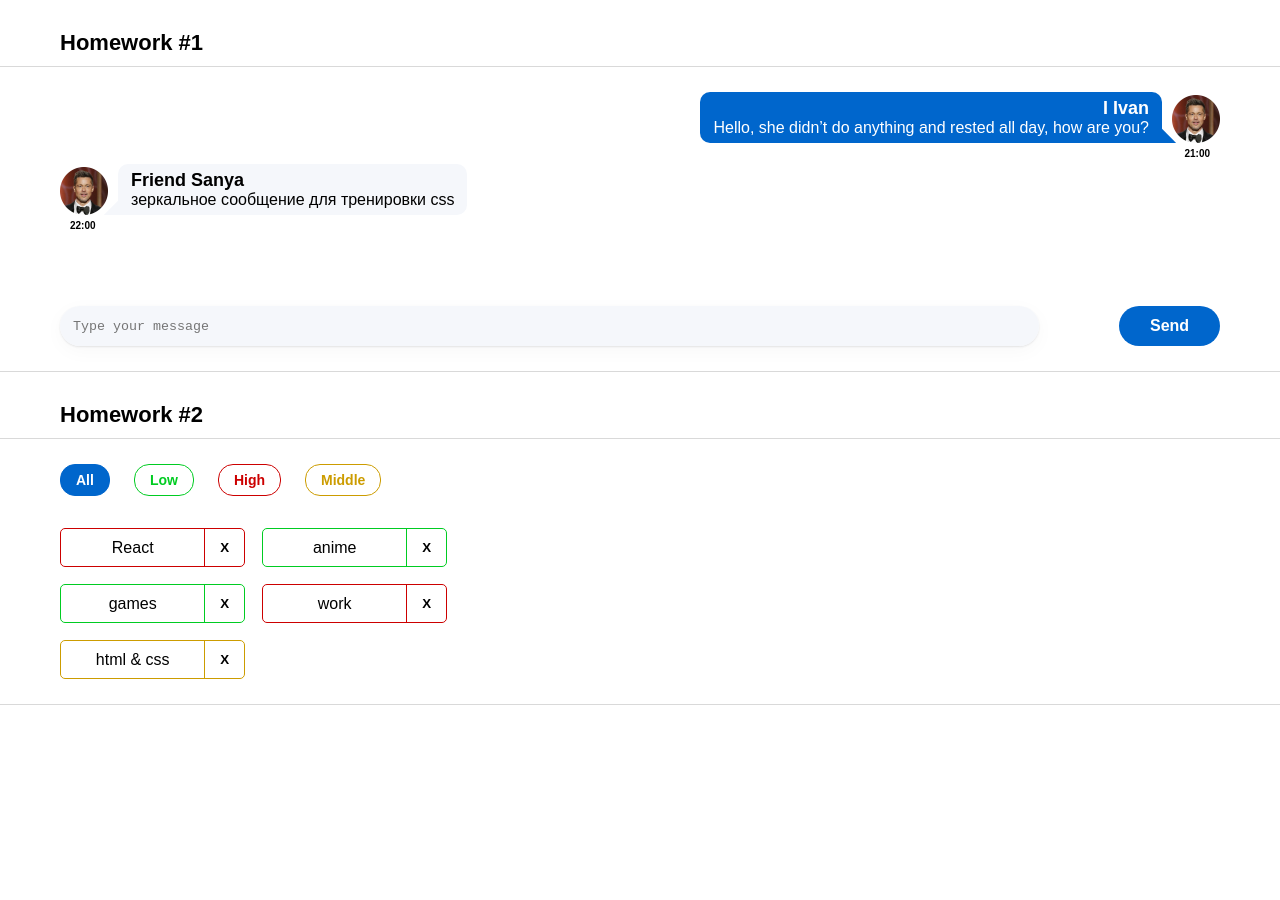
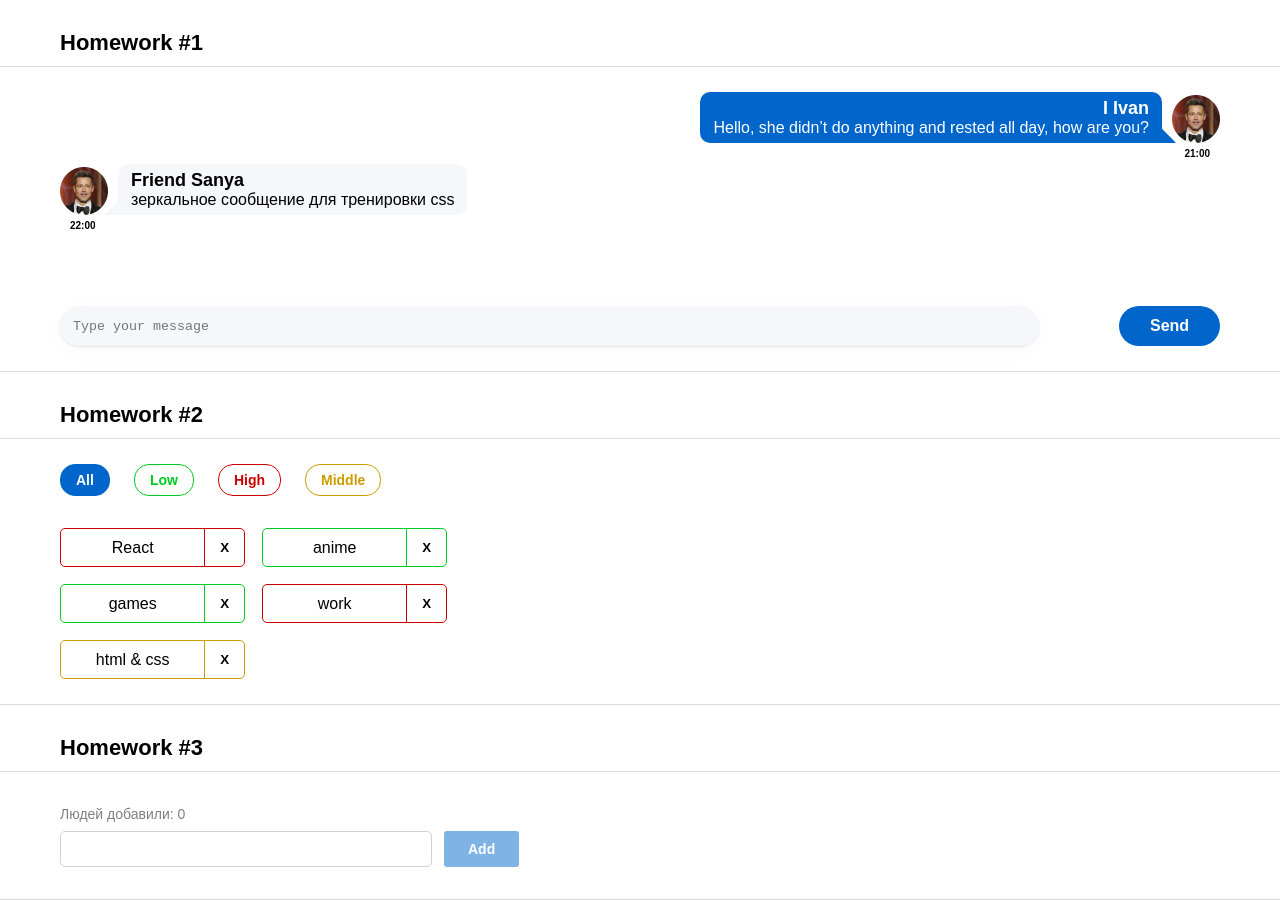
Before and after one commit to andressc/hws2, a React (Create React App) app: page /#/pre-junior in a window 1280 px wide. Before the commit this address led to /. Before the commit the page ends 800 px from the top, so only its background shows below. Built offline with nearby package versions, Linux system fonts and the light colour scheme.

Commit message:
HW3 created

```diff
--- a/src/s1-main/App.tsx
+++ b/src/s1-main/App.tsx
@@ -2,6 +2,7 @@
 import s from './App.module.css'
 import HW1 from '../s2-homeworks/hw01/HW1'
 import HW2 from "../s2-homeworks/hw02/HW2"
+import HW3 from "../s2-homeworks/hw03/HW3"
 
 function App() {
     return (
@@ -9,7 +10,7 @@
             <HW1/>
             {/*раскомментировать по ходу выполнения*/}
             <HW2/>
-            {/*<HW3/>*/}
+            <HW3/>
             {/*<HW4/>*/}
 
             {/*при выполнении дз 5 и более - закомментировать здесь дз 1-4, так как они есть внутри дз 5*/}
--- a/src/s2-homeworks/hw03/Greeting.module.css
+++ b/src/s2-homeworks/hw03/Greeting.module.css
@@ -2,33 +2,73 @@
 }
 
 .inputAndButtonContainer {
+    display: flex;
+    gap: 12px;
+    width: 372px;
 }
 
 .error {
+    color: #CC0000;
+    font-family: Montserrat, sans-serif;
+    font-size: 14px;
+    font-style: normal;
+    font-weight: 400;
+    margin: 7px 0;
+}
+
+input {
+    width: 372px;
+    height: 36px;
+    border-radius: 5px;
 }
 
 .input {
+    border: 1px solid #D1D1D1;
 }
 
 .input:focus {
 }
 
 .errorInput {
+    border: 1px solid #CC0000;
 }
 
 .button {
+    height: 36px;
+    padding: 5px 24px;
+    justify-content: center;
+    align-items: center;
+    color: #fff;
+    background-color: #0066CC;
+    border: none;
+    border-radius: 3px;
+    font-family: Montserrat, sans-serif;
+    font-size: 14px;
+    font-style: normal;
+    font-weight: 600;
+    text-transform: capitalize;
+    cursor: pointer;
 }
 
 .button:focus {
+    background-color: #014b9a;
 }
 
 .button:active {
+    opacity: 1;
 }
 
 .button:disabled {
+    opacity: 0.5;
 }
 
 .text {
+    font-family: Montserrat, sans-serif;
+    font-size: 14px;
+    font-style: normal;
+    font-weight: 400;
+    color: rgba(0, 0, 0, 0.50);
+    margin: 9px 0;
 }
 
 .greeting {
--- a/src/s2-homeworks/hw03/Greeting.tsx
+++ b/src/s2-homeworks/hw03/Greeting.tsx
@@ -2,14 +2,14 @@
 import s from './Greeting.module.css'
 
 type GreetingPropsType = {
-    name: any // need to fix any
-    setNameCallback: any // need to fix any
-    addUser: any // need to fix any
-    onBlur: any // need to fix any
-    onEnter: any // need to fix any
-    error: any // need to fix any
-    totalUsers: any // need to fix any
-    lastUserName?: any // need to fix any
+    name: string // need to fix any
+    setNameCallback: (e: ChangeEvent<HTMLInputElement>) => void // need to fix any
+    addUser: () => void // need to fix any
+    onBlur: () => void // need to fix any
+    onEnter: (e: KeyboardEvent<HTMLInputElement>) => void // need to fix any
+    error: string // need to fix any
+    totalUsers: number // need to fix any
+    lastUserName?: string // need to fix any
 }
 
 // презентационная компонента (для верстальщика)
@@ -25,7 +25,7 @@
         lastUserName,
     } // деструктуризация пропсов
 ) => {
-    const inputClass = s.errorInput // need to fix with (?:)
+    const inputClass = error ? s.errorInput : s.input // need to fix with (?:)
 
     return (
         <div id={'hw3-form'} className={s.greetingForm}>
--- a/src/s2-homeworks/hw03/GreetingContainer.tsx
+++ b/src/s2-homeworks/hw03/GreetingContainer.tsx
@@ -1,20 +1,33 @@
-import React, { ChangeEvent, KeyboardEvent, useState } from 'react'
-import Greeting from './Greeting'
-import { UserType } from './HW3'
+import React, {ChangeEvent, KeyboardEvent, useState} from "react"
+import Greeting from "./Greeting"
+import {UserType} from "./HW3"
 
 type GreetingContainerPropsType = {
-    users: any // need to fix any
-    addUserCallback: any // need to fix any
+    users: UserType[] // need to fix any
+    addUserCallback: (name: string) => void // need to fix any
 }
 
-export const pureAddUser = (name: any, setError: any, setName: any, addUserCallback: any) => {
+export const pureAddUser = (name: string, setError: (value: string) => void, setName: (value: string) => void, addUserCallback: (name: string) => void) => {
+    if (name.trim().length === 0) {
+        setError("Ошибка! Введите имя!")
+        return
+    }
+
+    addUserCallback(name.trim())
+    setName("")
+
     // если имя пустое - показать ошибку, иначе - добавить юзера и очистить инпут
 }
 
-export const pureOnBlur = (name: any, setError: any) => { // если имя пустое - показать ошибку
+export const pureOnBlur = (name: string, setError: (value: string) => void) => { // если имя пустое - показать ошибку
+    if (name.trim().length === 0) {
+        setError("Ошибка! Введите имя!")
+        return
+    }
 }
 
-export const pureOnEnter = (e: any, addUser: any) => { // если нажата кнопка Enter - добавить
+export const pureOnEnter = (e: KeyboardEvent<HTMLInputElement>, addUser: () => void) => { // если нажата кнопка Enter - добавить
+    if(e.key === "Enter") addUser()
 }
 
 // более простой и понятный для новичков
@@ -22,17 +35,17 @@
 
 // более современный и удобный для про :)
 const GreetingContainer: React.FC<GreetingContainerPropsType> = ({
-    users,
-    addUserCallback,
-}) => {
+                                                                     users,
+                                                                     addUserCallback,
+                                                                 }) => {
     // деструктуризация пропсов
-    const [name, setName] = useState<any>('') // need to fix any
-    const [error, setError] = useState<any>('') // need to fix any
+    const [name, setName] = useState<string>("") // need to fix any
+    const [error, setError] = useState<string>("") // need to fix any
 
-    const setNameCallback = (e: any) => { // need to fix any
-        setName('some name') // need to fix
+    const setNameCallback = (e: ChangeEvent<HTMLInputElement>) => { // need to fix any
+        setName(e.currentTarget.value) // need to fix
 
-        error && setError('')
+        error && setError("")
     }
     const addUser = () => {
         pureAddUser(name, setError, setName, addUserCallback)
@@ -42,12 +55,13 @@
         pureOnBlur(name, setError)
     }
 
-    const onEnter = (e: any) => {
+    const onEnter = (e: KeyboardEvent<HTMLInputElement>) => {
         pureOnEnter(e, addUser)
     }
 
-    const totalUsers = 0 // need to fix
-    const lastUserName = 'some name' // need to fix
+    const totalUsers = users.length // need to fix
+    const lastUserName = users[users.length - 1]?.name // need to fix
+    //users[users.length - 1].name
 
     return (
         <Greeting
--- a/src/s2-homeworks/hw03/HW3.tsx
+++ b/src/s2-homeworks/hw03/HW3.tsx
@@ -19,20 +19,22 @@
 
 // types
 export type UserType = {
-    _id: any // need to fix any
-    name: any // need to fix any
+    _id: string // need to fix any
+    name: string // need to fix any
 }
 
-export const pureAddUserCallback = (name: any, setUsers: any, users: any) => { // need to fix any
-    const user = { // need to fix
+export const pureAddUserCallback = (name: string, setUsers: (users: UserType[]) => void, users: UserType[]) => { // need to fix any
+    const user = {
+        _id: v1(),
+        name: name
     }
     setUsers([...users, user])
 }
 
 const HW3 = () => {
-    const [users, setUsers] = useState<any>([]) // need to fix any
+    const [users, setUsers] = useState<UserType[]>([]) // need to fix any
 
-    const addUserCallback = (name: any) => { // need to fix any
+    const addUserCallback = (name: string) => { // need to fix any
         pureAddUserCallback(name, setUsers, users)
     }
 
```
